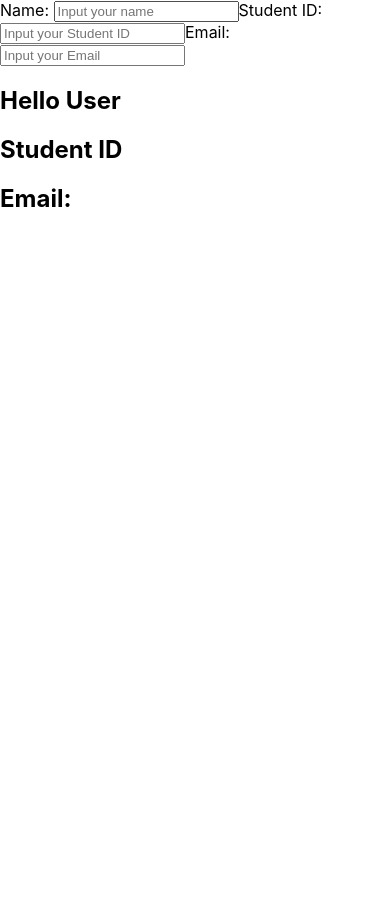
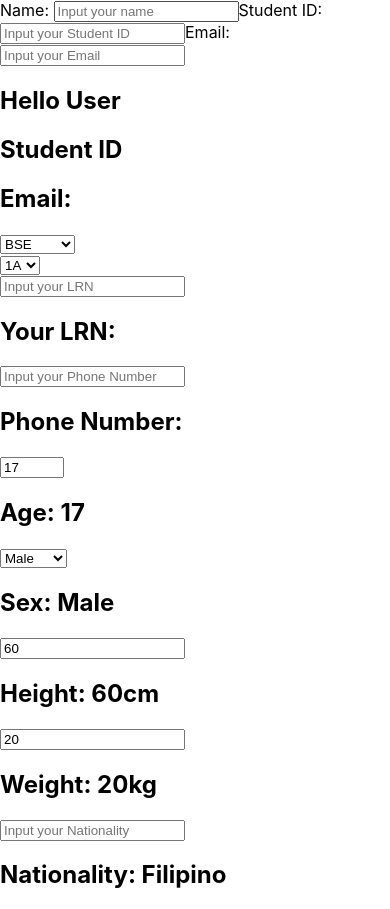
Before and after one commit to gooblicraft/mini-act-g2, a React (Create React App) app: page / in a window 390 px wide. Before the commit the page ends 844 px from the top, so only its background shows below. Built offline with nearby package versions, Linux system fonts and the light colour scheme.

Commit message:
Refactor App component to include Course_Section_LRN_Phone and Age_Sex_Height_Weight_Nationality components; implement state management in Course_Section_LRN_Phone for LRN and phone number inputs.

```diff
--- a/src/App.js
+++ b/src/App.js
@@ -1,8 +1,12 @@
+import Course_Section_LRN_Phone from "./components/Course_Section_LRN_Phone";
 import StudentInput from "./components/StudentInput";
+import Age_Sex_Height_Weight_Nationality from "./components/Age_Sex_Height_Weight_Nationality";
 function App() {
   return (
     <div>
       <StudentInput></StudentInput>
+      <Course_Section_LRN_Phone></Course_Section_LRN_Phone>
+      <Age_Sex_Height_Weight_Nationality></Age_Sex_Height_Weight_Nationality>
     </div>
 
   )
--- /dev/null
+++ b/src/components/Age_Sex_Height_Weight_Nationality.jsx
@@ -0,0 +1,100 @@
+import React, {useState} from 'react'
+
+const Age_Sex_Height_Weight_Nationality = () => {
+    const [age, setAge] = useState(17);
+    const [sex, setSex] = useState(true);
+    const [height, setHeight] = useState("60");
+    const [weight, setWeight] = useState("20");
+    const [nationality, setNationality] = useState("Filipino");
+
+    const handleAge = () => {
+        try {
+        const value = Number(age);
+
+        if (Number.isNaN(value)) {
+            throw new Error('Please enter a valid number.');
+        }
+
+        if (value < 17) {
+            throw new Error('Age is invalid. Age must be 17 or greater.');
+        }
+
+        setAge(value);
+        } catch (error) {
+        window.alert(error.message);
+        setAge("17");
+        }
+    };
+
+    const handleHeight = () => {
+        try {
+        const value = Number(height);
+
+        if (Number.isNaN(value)) {
+            throw new Error('Please enter a valid number.');
+        }
+
+        if (value < 60) {
+            throw new Error('Height is invalid. Height must be 60 or greater.');
+        }
+
+        setHeight(value);
+        } catch (error) {
+        window.alert(error.message);
+        setHeight("60");
+        }
+    };
+
+    const handleWeight = () => {
+        try {
+        const value = Number(weight);
+
+        if (Number.isNaN(value)) {
+            throw new Error('Please enter a valid number.');
+        }
+
+        if (value < 20) {
+            throw new Error('Weight is invalid. Weight must be 20 or greater.');
+        }
+
+        setWeight(value);
+        } catch (error) {
+        window.alert(error.message);
+        setWeight("20");
+        }
+    };
+
+  return (
+    <div>
+        <div>
+            <input type="number" min="17" max="100" placeholder='Input your Age' onInput={(e) => setAge(e.target.value)} onBlur={handleAge} value={age}/>
+            <h2>Age: {age}</h2>
+        </div>
+        <div>
+          <select onChange={(e) => setSex(e.target.value === 'male')} value={sex ? 'male' : 'female'}>
+            <option value='male'>Male</option>
+            <option value='female'>Female</option>
+          </select>
+          <h2>Sex: {sex ? 'Male' : 'Female'}</h2>
+        </div>
+
+        <div>
+          <input type='number' placeholder='Input your Height' onChange={(e) => setHeight(e.target.value)} onBlur={handleHeight} value={height}></input>
+            <h2>Height: {height}cm</h2>
+        </div>
+
+        <div>
+          <input type='number' placeholder='Input your Weight' onChange={(e) => setWeight(e.target.value)} onBlur={handleWeight} value={weight}></input>
+            <h2>Weight: {weight}kg</h2>
+        </div>
+
+        <div>
+            <input type='text' placeholder='Input your Nationality' onChange={(e) => setNationality(e.target.value)}></input>
+
+            <h2>Nationality: {nationality}</h2>
+        </div>
+    </div>
+  )
+}
+
+export default Age_Sex_Height_Weight_Nationality
--- a/src/components/Course_Section_LRN_Phone.jsx
+++ b/src/components/Course_Section_LRN_Phone.jsx
@@ -1,4 +1,4 @@
-import React from 'react'
+import React, { useState } from 'react'
 
 const Course_Section_LRN_Phone = () => {
     const courses = [
@@ -30,6 +30,9 @@ const Course_Section_LRN_Phone = () => {
       { id: 15, code: '3D' },
       { id: 16, code: '4D' },
     ];
+
+    const [LRN, setLRN] = useState("");
+    const [phoneNum, setPhoneNum] = useState("");
   return (
     <div>
         <div>
@@ -51,6 +54,16 @@ const Course_Section_LRN_Phone = () => {
           ))}
           </select>
         </div>
+
+        <div>
+          <input type='text' id='lrn' placeholder='Input your LRN' onInput={(e) => setLRN(e.target.value)}></input>
+          <h2>Your LRN: {LRN}</h2>
+        </div>
+
+        <div>
+          <input type='text' id='phoneNumber' placeholder='Input your Phone Number' onInput={(e) => setPhoneNum(e.target.value)}></input>
+          <h2>Phone Number: {phoneNum}</h2>
+        </div>
     </div>
   )
 }
```
Lines whose indentation alone changed are shown as unchanged.
